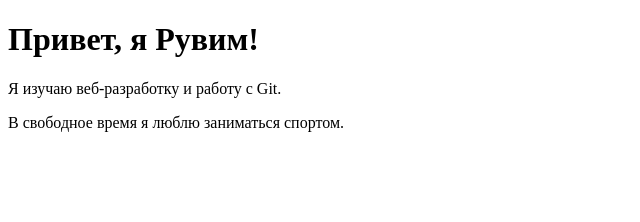
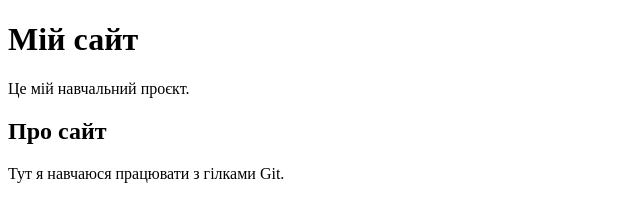
Before and after one commit to Ctrl-Ruva-V/my-first-git-project, a plain HTML site: page index.html in a window 1280 px wide. Shown: the whole page, without its empty margins (0-640 px from the left). Drawn offline with Linux system fonts and the light colour scheme.

Commit message:
Add about selection

```diff
--- a/index.html
+++ b/index.html
@@ -1,13 +1,15 @@
 <!DOCTYPE html>
 <html lang="uk">
 <head>
-    <meta charset="UTF-8">
-    <meta name="viewport" content="width=device-width, initial-scale=1.0">
-    <title>Моя сторінка</title>
+  <meta charset="UTF-8">
+  <title>Мій перший Git-проєкт</title>
 </head>
 <body>
-    <h1>Привет, я Рувим!</h1>
-    <p>Я изучаю веб-разработку и работу с Git.</p>
-    <p>В свободное время я люблю заниматься спортом.</p>
+  <h1>Мій сайт</h1>
+  <p>Це мій навчальний проєкт.</p>
+  <section>
+    <h2>Про сайт</h2>
+    <p>Тут я навчаюся працювати з гілками Git.</p>
+  </section>
 </body>
 </html>
```
